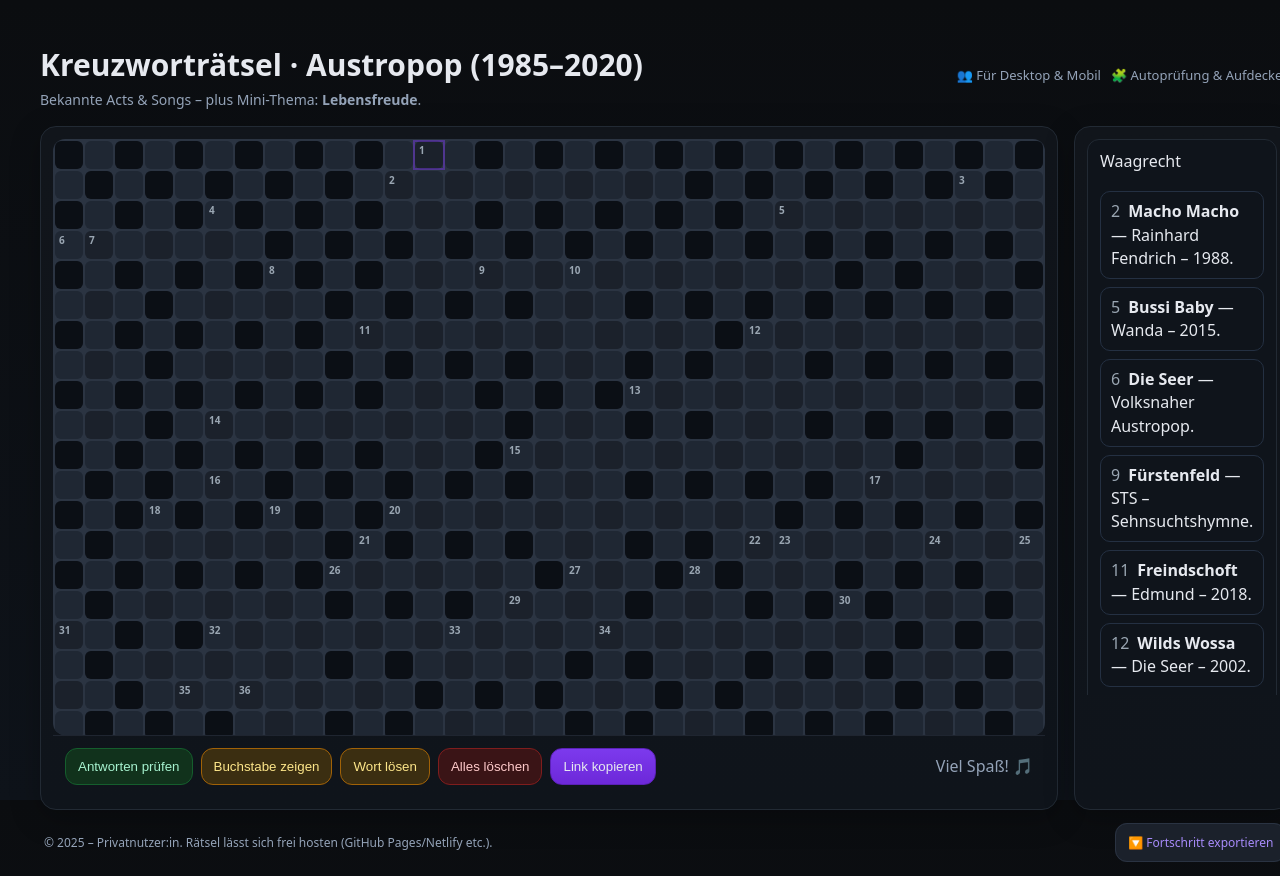
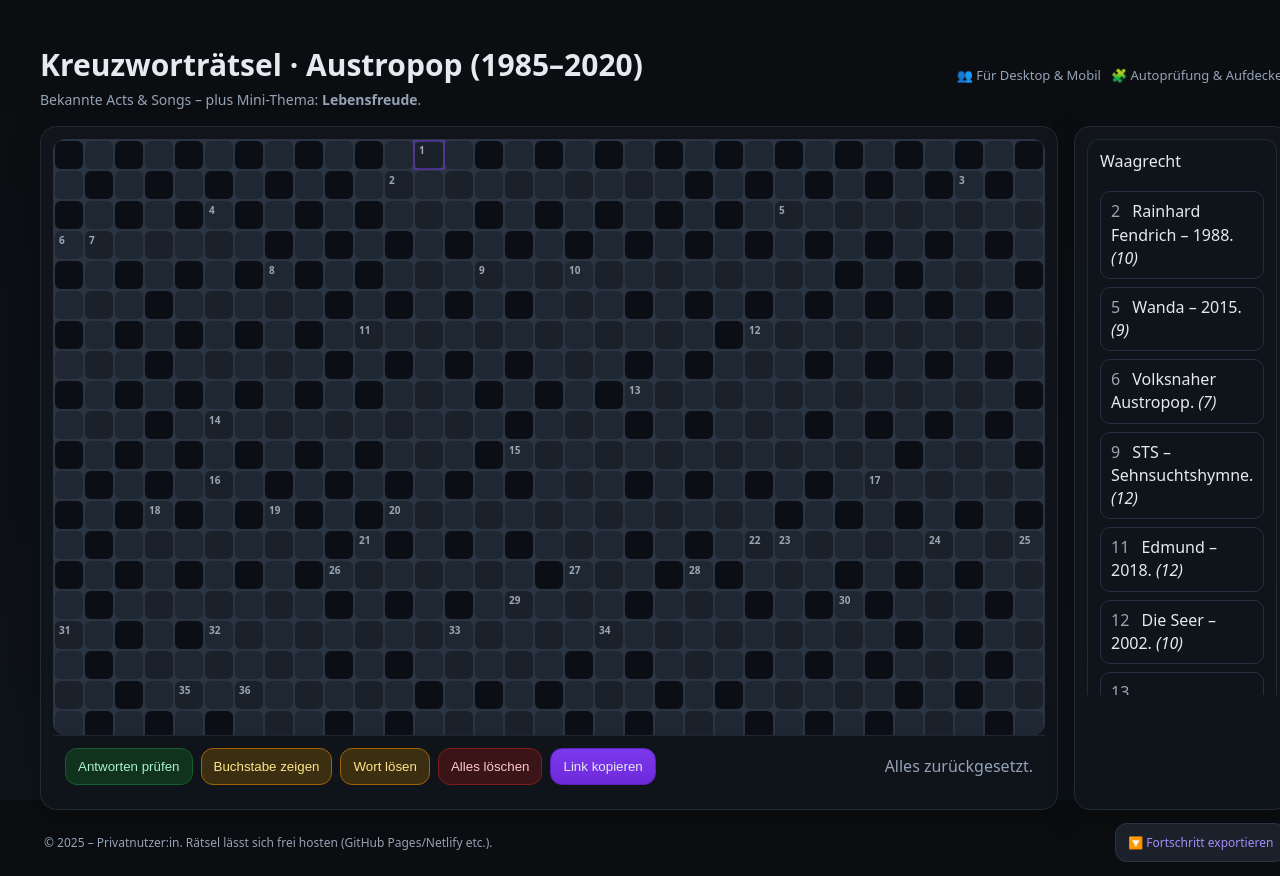
Before and after one commit to TamyD85/Austro-Kreuzwortr-tsel-Caro, a plain HTML site: page index.html in a window 1280 px wide. Both pictures are taken after a click on the button "Alles löschen". Drawn offline with Linux system fonts and the light colour scheme.

Commit message:
Update index.html

```diff
--- a/index.html
+++ b/index.html
@@ -118,7 +118,7 @@
       { answer: 'Parov Stelar', clue: 'Electro-Swing aus Linz.' },
       { answer: 'Buntspecht', clue: 'Folk-Pop aus Wien (2010er).' },
       { answer: 'Hubert von Goisern', clue: 'Alpenrock; „Brenna tuats guat“.' },
-      // Songs 1985–2020
+      // Songs
       { answer: 'Rock Me Amadeus', clue: 'Falco – 1985/86 Nr-1.' },
       { answer: 'Jeanny', clue: 'Falco – kontroverser Hit.' },
       { answer: 'Macho Macho', clue: 'Rainhard Fendrich – 1988.' },
@@ -139,7 +139,7 @@
       { answer: 'Freindschoft', clue: 'Edmund – 2018.' },
       { answer: 'Wilds Wossa', clue: 'Die Seer – 2002.' },
       { answer: 'Ottakring', clue: 'Granada – 2016.' },
-      // Mini-Thema Lebensfreude
+      // Thema: Lebensfreude
       { answer: 'Lebensfreude', clue: 'Übergeordnetes Thema.' },
       { answer: 'Tanzen', clue: 'Bewegung zur Musik.' },
       { answer: 'Sommer', clue: 'Open-Air-Zeit.' },
@@ -151,10 +151,8 @@
     const norm = s => s
       .replace(/[Ää]/g,'AE').replace(/[Öö]/g,'OE').replace(/[Üü]/g,'UE').replace(/ß/g,'SS')
       .replace(/[^A-Z0-9]/gi,'').toUpperCase();
-
     const entries = RAW_ENTRIES.map((e,i)=>({id:i+1, raw:e.answer, answer:norm(e.answer), clue:e.clue}))
       .filter(e=>e.answer.length>=3);
-
     function shuffle(a){ for(let i=a.length-1;i>0;i--){const j=Math.floor(Math.random()*(i+1));[a[i],a[j]]=[a[j],a[i]]} return a; }
 
     // ========= Grid & Generator =========
@@ -190,7 +188,12 @@
         return true;
       }
     }
-    function placeWord(word,r,c,dir){ for(let i=0;i<word.length;i++){ const rr=r+(dir==='down'?i:0), cc=c+(dir==='across'?i:0); grid[rr][cc].ch=word[i]; } }
+    function placeWord(word,r,c,dir){
+      for(let i=0;i<word.length;i++){
+        const rr=r+(dir==='down'?i:0), cc=c+(dir==='across'?i:0);
+        grid[rr][cc].ch=word[i];
+      }
+    }
     function tryPlaceWithCrossings(word){
       const letters=[...word]; const candidates=[];
       for(let r=0;r<H;r++)for(let c=0;c<W;c++){
@@ -224,7 +227,6 @@
       }
       for(let r=0;r<H;r++)for(let c=0;c<W;c++) if(grid[r][c].ch==='#') grid[r][c].block=true;
 
-      // Nummerieren & Clues bauen
       let n=1; const acrossClues=[], downClues=[];
       const isLetter=(r,c)=> r>=0&&c>=0&&r<H&&c<W && grid[r][c].ch && grid[r][c].ch!=='#';
       for(let r=0;r<H;r++){
@@ -249,7 +251,7 @@
       return {acrossClues,downClues,unplaced};
     }
 
-    // ========= Render =========
+    // ========= Rendering =========
     const boardEl=document.getElementById('board');
     function renderBoard(){
       boardEl.style.gridTemplateColumns=`repeat(${W},28px)`; boardEl.innerHTML='';
@@ -265,14 +267,22 @@
         }
       }
     }
+
     const acrossEl=document.getElementById('cluesAcross');
     const downEl  =document.getElementById('cluesDown');
+
     function renderClues(across,down){
+      function mask(text, raw){
+        if(!raw) return text;
+        const esc = raw.replace(/[.*+?^${}()|[\]\\]/g,'\\$&');
+        return text.replace(new RegExp(esc,'gi'),'[…]'); // falls der Hinweis die Antwort enthalten sollte
+      }
       function mk(list,target){
         target.innerHTML='';
         for(const c of list){
           const el=document.createElement('div'); el.className='clue'; el.tabIndex=0; el.dataset.num=c.num; el.dataset.ans=c.answer;
-          el.innerHTML=`<span class="n">${c.num}</span><strong>${c.raw}</strong> — ${c.clue}`;
+          const clueText = mask(c.clue, c.raw);
+          el.innerHTML=`<span class="n">${c.num}</span> ${clueText} <em>(${c.answer.length})</em>`;
           el.addEventListener('click',()=>focusClue(c));
           target.appendChild(el);
         }
@@ -346,13 +356,15 @@
     };
     document.getElementById('btnClear').onclick=()=>{
       document.querySelectorAll('.cell input').forEach(i=>{ i.value=''; i.style.background=''; i.style.borderColor=''; });
-      saveProgress();
+      try { localStorage.removeItem('austropop-crossword'); } catch(e){}
+      const clean = location.origin + location.pathname;
+      history.replaceState(null,'',clean);
+      statusEl.textContent='Alles zurückgesetzt.';
     };
     document.getElementById('btnShare').onclick=()=>{
-      const url = new URL(location.href);
-      url.searchParams.set('state', exportState());
-      navigator.clipboard?.writeText(url.toString());
-      statusEl.textContent='Link mit Fortschritt kopiert!';
+      // Basis-Link ohne Fortschritt kopieren (kein Spoiler)
+      navigator.clipboard?.writeText(location.origin + location.pathname);
+      statusEl.textContent='Basis-Link kopiert!';
     };
     document.getElementById('btnExport').onclick=(e)=>{
       e.preventDefault();
@@ -360,7 +372,7 @@
       const a=document.createElement('a'); a.href=URL.createObjectURL(blob); a.download='kreuzwort-fortschritt.txt'; a.click();
     };
 
-    // ========= Fortschritt (URL/LocalStorage) =========
+    // ========= Fortschritt =========
     function exportState(){
       const letters=[];
       for(let r=0;r<H;r++)for(let c=0;c<W;c++){
@@ -374,23 +386,18 @@
         for(let r=0;r<H;r++)for(let c=0;c<W;c++){
           const g=grid[r][c]; const ch=s[i++]; if(!g.block && ch && ch!=='_' && g.cell) g.cell.value=ch;
         }
-      }catch(e){ /* ignorieren */ }
+      }catch(e){ }
     }
-    function saveProgress(){
-      try{ localStorage.setItem('austropop-crossword', exportState()); }catch(e){}
-    }
+    function saveProgress(){ try{ localStorage.setItem('austropop-crossword', exportState()); }catch(e){} }
     function loadProgress(){
-      const url = new URL(location.href);
-      const fromUrl = url.searchParams.get('state');
       const fromLs  = localStorage.getItem('austropop-crossword');
-      if(fromUrl) importState(fromUrl); else if(fromLs) importState(fromLs);
+      if(fromLs) importState(fromLs);
     }
 
     // ========= Start =========
     const {acrossClues,downClues} = generate();
     renderBoard();
     renderClues(acrossClues,downClues);
-    // Fokus initial: erste nummerierte Zelle
     outer: for(let r=0;r<H;r++)for(let c=0;c<W;c++){ if(grid[r][c].num){ focusCell(r,c); break outer; } }
     loadProgress();
   </script>
```
